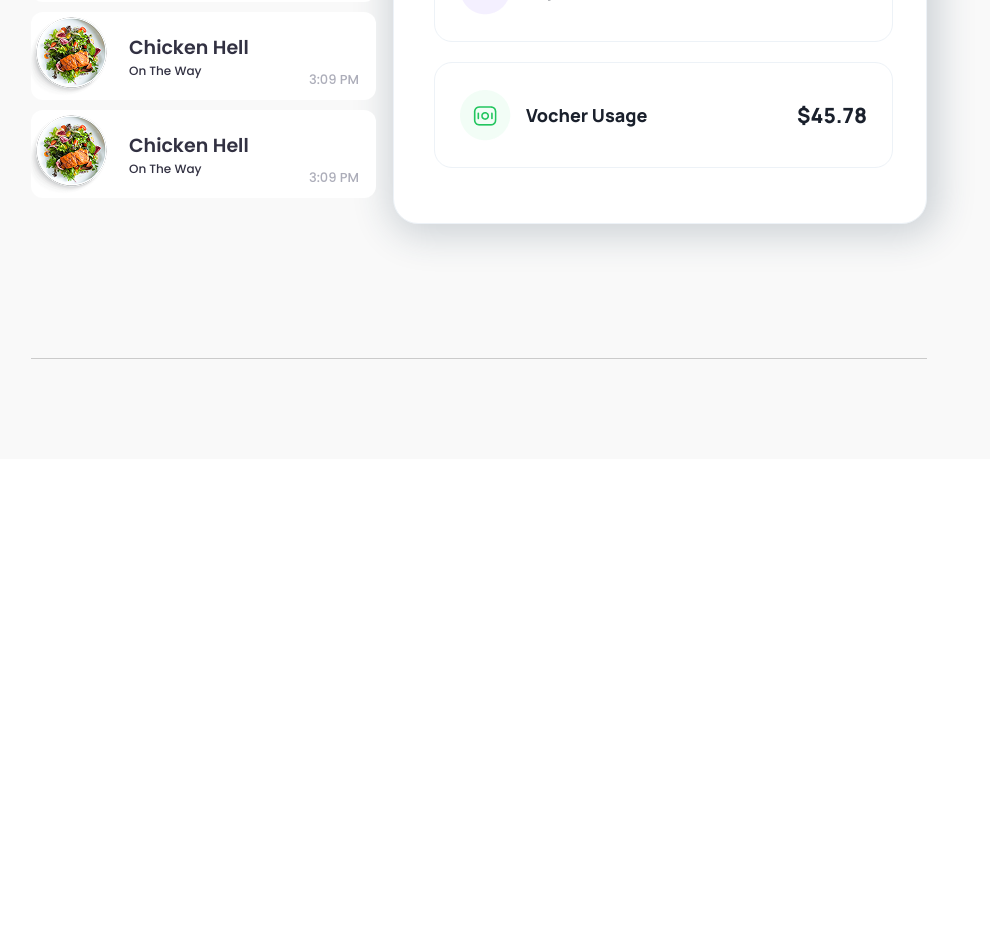
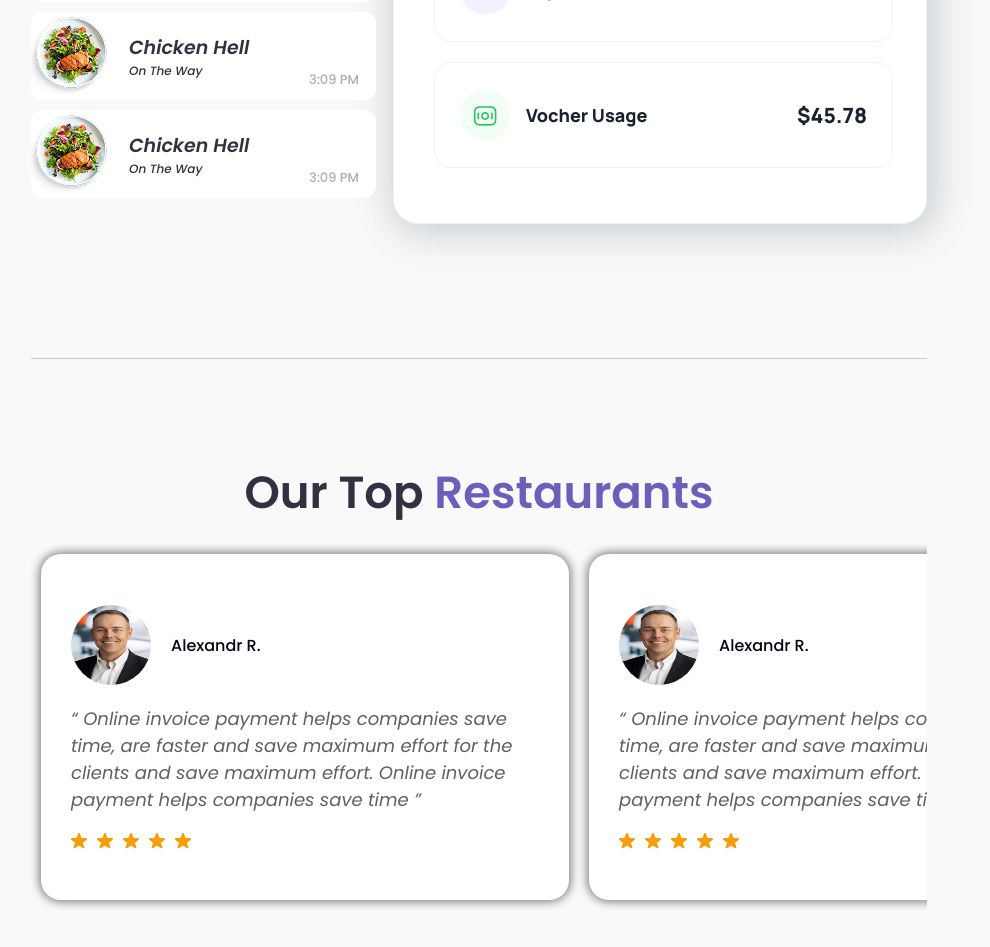
Before and after one commit to Kirito-code1/Eatly-website-, a React (Vite) app: page / in a window 1280 px wide. Shown: the part 3620-4567 px from the top of the page, without its empty margins (161-1151 px from the left). Before the commit the page ends 4079 px from the top, so only its background shows below. Built offline with nearby package versions, Linux system fonts and the light colour scheme.

Commit message:
messagesPart

```diff
--- a/package.json
+++ b/package.json
@@ -11,7 +11,8 @@
   },
   "dependencies": {
     "react": "^19.2.0",
-    "react-dom": "^19.2.0"
+    "react-dom": "^19.2.0",
+    "swiper": "^12.0.3"
   },
   "devDependencies": {
     "@eslint/js": "^9.39.1",
--- a/src/App.jsx
+++ b/src/App.jsx
@@ -2,12 +2,14 @@ import { useState } from 'react';
 import MainPage from './mainPage/Main_page';
 import AdvertPage from './mainPage/advert_page';
 import RestPage from './mainPage/Rest_page';
+import MessagePart from './mainPage/MessagePart';
 export default function App() {
   return (
 		<>
             <MainPage/>
 			<AdvertPage/>
 		<RestPage/>
+		<MessagePart/>
 		</>
 	)
 }
--- /dev/null
+++ b/src/css/blocks/messagePart.css
@@ -0,0 +1,84 @@
+.messagePart {
+  width: 70%;
+  height: 487px;
+  margin-bottom: 100px;
+  position: relative; /* для позиционирования если нужно */
+}
+
+/* Основной контейнер для скролла */
+.messagesCards {
+  width: 100%;
+  height: 400px;
+  overflow-x: auto; /* ВКЛЮЧАЕМ СКРОЛЛ */
+  overflow-y: hidden; /* Отключаем вертикальный скролл */
+  display: flex;
+  align-items: center;
+  gap: 20px;
+  padding: 20px 10px; /* Отступы сверху и снизу */
+
+  /* Убираем стандартное поведение flex */
+  flex-wrap: nowrap; /* Важно! Карты не переносятся на новую строку */
+
+  /* Для сглаживания скролла */
+  scroll-behavior: smooth;
+  -webkit-overflow-scrolling: touch; /* для iOS */
+
+  /* Скрываем скроллбар если не нужен */
+  scrollbar-width: thin; /* для Firefox */
+}
+
+/* Фиксируем размер карточки */
+.message {
+  flex: 0 0 auto; /* ← КЛЮЧЕВОЕ ИЗМЕНЕНИЕ! Карты не сжимаются */
+  width: 528px; /* Фиксированная ширина */
+  min-width: 528px; /* Минимальная ширина */
+  height: 346px;
+  padding: 0 30px;
+  border-radius: 20px;
+  background-color: rgba(255, 255, 255, 1);
+  box-shadow:  0 0 10px 2px gray;
+  display: flex;
+  flex-direction: column;
+  justify-content: center;
+  gap: 20px;
+}
+
+/* Остальные стили остаются без изменений */
+.rate-part {
+  display: flex;
+  align-items: center;
+  gap: 10px;
+}
+
+.bottom-side-card-bottom {
+  display: flex;
+  flex-direction: column;
+  gap: 20px;
+}
+
+.top-side-card-message {
+  display: flex;
+  align-items: center;
+  gap: 20px;
+  height: 80px;
+}
+
+.top-side-card-message img {
+  width: 80px;
+  height: 80px;
+  border-radius: 50%;
+}
+
+.top-side-card-message p {
+  color: rgba(3, 3, 20, 1);
+  font-weight: 500;
+  font-family: var(--font-poppins);
+}
+
+.info-text {
+  color: var(--accent-gray);
+  font-weight: 400;
+  font-size: 18px;
+  font-family: var(--font-poppins);
+  font-style: italic;
+}
--- /dev/null
+++ b/src/mainPage/MessageCard.jsx
@@ -0,0 +1,27 @@
+import React from "react";
+import '../css/blocks/messagePart.css'
+
+
+
+export default function MessagesCard(){
+    return(
+        <div className="message">
+                    <div className="top-side-card-message">
+                        <img src="./public/Personnel image 4483.jpg" alt="" />
+                        <p>Alexandr R.</p>
+                    </div>
+                    <div className="bottom-side-card-bottom">
+                        <p className="info-text">
+                            “ Online invoice payment helps companies save time, are faster and save maximum effort for the clients and save maximum effort. Online invoice payment helps companies save time ”
+                        </p>
+                        <div className="rate-part">
+                            <img src="./public/Icon.svg" alt="" />
+                        <img src="./public/Icon.svg" alt="" />
+                        <img src="./public/Icon.svg" alt="" />
+                        <img src="./public/Icon.svg" alt="" />
+                        <img src="./public/Icon.svg" alt="" />
+                        </div>
+                    </div>
+                </div>
+    )
+}
--- /dev/null
+++ b/src/mainPage/MessagePart.jsx
@@ -0,0 +1,21 @@
+import React from "react";
+import '../css/blocks/rest_page.css'
+import '../css/blocks/messagePart.css'
+import MessagesCard from "./MessageCard";
+
+export default function MessagePart(){
+
+    return(
+        <div className="container">
+            <div className="messagePart">
+            <h1 className="header-text">Our Top <span>Restaurants</span></h1>
+            <div className="messagesCards">
+                <MessagesCard/>
+                <MessagesCard/>
+                <MessagesCard/>
+                <MessagesCard/>
+            </div>
+            </div>
+        </div>
+    )
+}
```
Also changed, not shown: public/Personnel image 4483.jpg (added), 1 other file (tests, documents, lock files or other folders).
